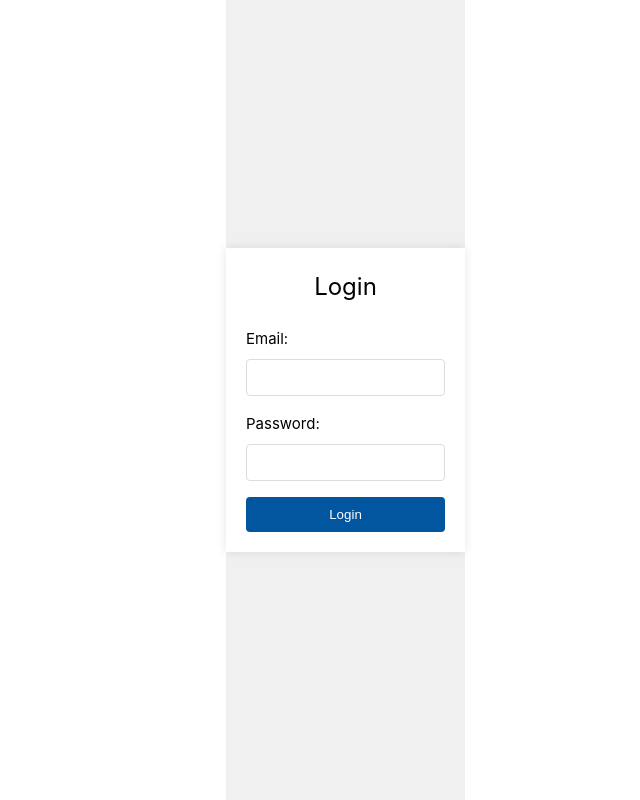
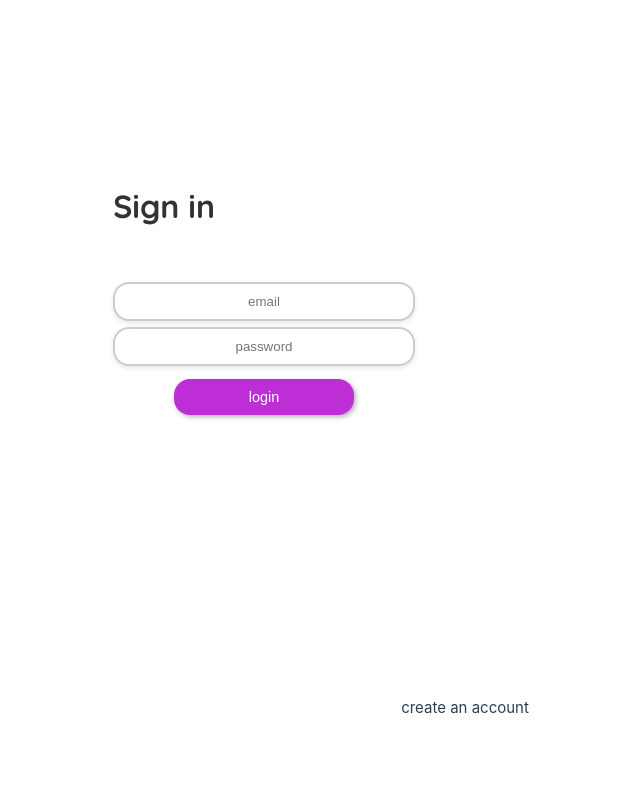
Before and after one commit to felixatschool/felixatschool.github.io, a Vue app in the folder frontend/: page / in a window 1280 px wide. Shown: the whole page, without its empty margins (175-815 px from the left). Built offline with nearby package versions, Linux system fonts and the light colour scheme.

Commit message:
Redesign login view

```diff
--- a/frontend/package.json
+++ b/frontend/package.json
@@ -9,6 +9,9 @@
     "preview": "vite preview"
   },
   "dependencies": {
+    "@fortawesome/fontawesome-svg-core": "^6.5.1",
+    "@fortawesome/free-solid-svg-icons": "^6.5.1",
+    "@fortawesome/vue-fontawesome": "^3.0.5",
     "axios": "^1.6.5",
     "firebase": "^10.7.1",
     "js-cookie": "^3.0.5",
--- a/frontend/src/App.vue
+++ b/frontend/src/App.vue
@@ -1,7 +1,9 @@
 <script setup>
 import { RouterView } from 'vue-router'
+import Footer from './components/footer.vue'
 </script>
 
 <template>
   <RouterView />
+  <Footer />
 </template>
--- a/frontend/src/assets/main.css
+++ b/frontend/src/assets/main.css
@@ -1,9 +1,9 @@
 @import './base.css';
+@import url('https://fonts.googleapis.com/css2?family=Quicksand:wght@300;700&display=swap');
 
 #app {
   max-width: 1280px;
   margin: 0 auto;
-  padding: 2rem;
   font-weight: normal;
 }
 
--- /dev/null
+++ b/frontend/src/components/footer.vue
@@ -0,0 +1,24 @@
+<template>
+  <div class="view">
+    <h4>  </h4>
+  </div>
+</template>
+
+<style scoped>
+
+  .view {
+    display:block;
+    height:10vh;
+  }
+
+  h4 {
+    color: #333;
+    font-family: 'Quicksand', sans-serif; /* Default weight (300) */
+    font-weight: 700; /* Bold weight (700) */
+    font-size:2rem;
+    position:absolute;
+    bottom:0;
+    right:0;
+  }
+
+</style>
--- a/frontend/src/composables/backend.js
+++ b/frontend/src/composables/backend.js
@@ -52,6 +52,6 @@ const getAccessToken = () => {
   return Cookies.get('accessToken');
 };
 
-const removeAccessToken = () => {
+export const removeAccessToken = () => {
   Cookies.remove('accessToken');
 };
--- a/frontend/src/main.js
+++ b/frontend/src/main.js
@@ -1,11 +1,18 @@
 import './assets/main.css'
 
 import { createApp } from 'vue'
+import { library } from "@fortawesome/fontawesome-svg-core"
+import { FontAwesomeIcon } from '@fortawesome/vue-fontawesome'
+import { faSpinner } from '@fortawesome/free-solid-svg-icons'
 import App from './App.vue'
 import router from './router'
+
+library.add(faSpinner)
 
 const app = createApp(App)
 
 app.use(router)
 
+app.component('font-awesome-icon', FontAwesomeIcon)
+
 app.mount('#app')
--- a/frontend/src/views/home.vue
+++ b/frontend/src/views/home.vue
@@ -8,14 +8,28 @@
 
   onMounted( async () => {
     if(!await Backend.isAuth()){
-      router.push( { name: "login" });
+      router.push( { name: 'login' });
     };
     loading.value = false;
   });
+
+  const signout = () => {
+    Backend.removeAccessToken();
+    router.push( { name: 'login' });
+  }
 </script>
 
 <template>
   <div v-if="!loading">
-    <h2> home </h2>
+    <h2> khdr. </h2>
+    <button @click="signout()">sign out</button>
   </div>
 </template>
+
+<style scoped>
+h2 {
+  font-family: 'Quicksand', sans-serif; /* Default weight (300) */
+  font-weight: 700; /* Bold weight (700) */
+  font-size:4rem;
+}
+</style>
--- a/frontend/src/views/login.vue
+++ b/frontend/src/views/login.vue
@@ -1,13 +1,24 @@
 <script setup>
-  import { ref, onMounted } from 'vue';
+  import { ref, reactive, onMounted } from 'vue';
   import { useRouter } from 'vue-router';
   import * as Backend from '../composables/backend.js';
+  import { library } from "@fortawesome/fontawesome-svg-core";
 
   const router = useRouter();
 
   const email = ref('');
   const password = ref('');
   const loading = ref(true);
+  const signin = ref(true);
+  const err = ref('');
+  const page = reactive({
+    title: "Sign in",
+    action: "login",
+    btn: "create an account",
+    load: false,
+    fn: () => login()
+  });
+
 
   onMounted( async () => {
     if(await Backend.isAuth()) {
@@ -18,10 +29,34 @@
 
   const login = async () => {
     try {
+      page.load = true;
+      validateInput();
       await Backend.login(email.value, password.value);
       router.push( { name: "home" });
     } catch (e) {
+      page.load = false;
+      err.value = e;
       console.log(e);
+    }
+  }
+
+  const toggleMode = () => {
+    if(page.title == "Sign up") {
+      page.btn = "create an account";
+      page.title = "Sign in";
+      page.action = "login";
+      page.fn = () => login();
+    } else {
+      page.btn = "login";
+      page.title = "Sign up";
+      page.action = "create account";
+      page.fn = () => login();
+    }
+  };
+
+  const validateInput = () => {
+    if( email.value.length == 0 || password.value.length == 0){
+      throw 'Please enter email and password';
     }
   }
 
@@ -29,17 +64,18 @@
 
 <template>
   <div v-if="!loading" class="login-container">
-    <div class="login-card">
-      <h1>Login</h1>
+    <div class="login-box">
+      <h2> {{ page.title }} </h2>
+      <div class="err"> {{ err }} </div>
       <form @submit.prevent="">
-        <label for="email">Email:</label>
-        <input type="text" v-model="email" id="email" required />
-
-        <label for="password">Password:</label>
-        <input type="password" v-model="password" id="password" required />
-
-        <button @click="login()">Login</button>
+        <input type="text" v-model="email" required placeholder="email"/>
+        <input type="password" v-model="password" required placeholder="password"/>
       </form>
+        <button v-if="!page.load" @click="page.fn()"> {{ page.action }} </button>
+        <button v-else>
+	  <font-awesome-icon icon="fa-solid fa-spinner" spin />
+        </button >
+        <div class="action"> <h4 @click="toggleMode()" class="mode"> {{ page.btn }} </h4> </div>
     </div>
   </div>
 </template>
@@ -47,54 +83,66 @@
 <style scoped>
   .login-container {
     display: flex;
-    align-items: center;
     justify-content: center;
-    height: 100vh;
-    background-color: #f0f0f0;
+    height: 90vh;
   }
 
-  .login-card {
-    max-width: 300px;
-    padding: 20px;
-    background-color: #fff;
-    box-shadow: 0 0 10px rgba(0, 0, 0, 0.1);
+  .login-box {
+    margin:0 auto;
+    margin-top:35%;
+    width:75%;
   }
 
-  h1 {
-    font-size: 24px;
-    text-align: center;
-    margin-bottom: 20px;
-    color:black;
+  h4 {
+    cursor:pointer;
   }
 
-  form {
-    display: flex;
-    flex-direction: column;
+  .err {
+    display:inline-block;
+    margin-top:25px;
+    min-height:1.4rem;
+    display:flex;
+    justify-content:center;
+    font-size:0.9rem;
   }
 
-  label {
-    margin-bottom: 8px;
-    color:black;
+  .action {
+    width:100%;
+    display:flex;
+    justify-content:center;
+    position:absolute;
+    left:0;
+    bottom:10vh;
+  }
+
+  h2 {
+    color: #333;
+    font-family: 'Quicksand', sans-serif;
+    font-weight: 700;
+    font-size:2rem;
   }
 
   input {
+    width: 100%;
     padding: 10px;
-    margin-bottom: 16px;
-    border: 1px solid #ddd;
-    border-radius: 4px;
+    border: 2px solid #ccc;
+    border-radius: 16px;
+    margin:3px auto;
+    text-align:center;
+    box-shadow: 0 2px 5px rgba(0, 0, 0, 0.1);
   }
 
   button {
-    background-color: #02559f;
+    width: 60%;
+    display:block;
+    padding: 10px;
+    margin:10px auto;
+    border: none;
+    border-radius: 16px;
+    background-color: #be2ed6;
     color: #fff;
-    padding: 10px;
-    border: none;
-    border-radius: 4px;
     cursor: pointer;
-    transition: background-color 0.3s;
-  }
-
-  button:hover {
-    background-color: #45a049;
+    box-shadow: 2px 2px 5px rgba(0, 0, 0, 0.3);
+    font-size:0.9rem;
   }
 </style>
```
